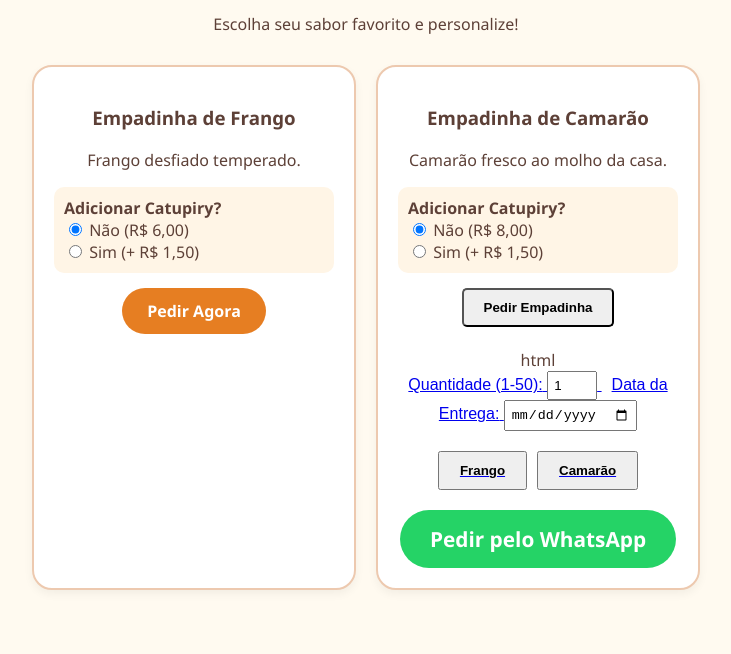
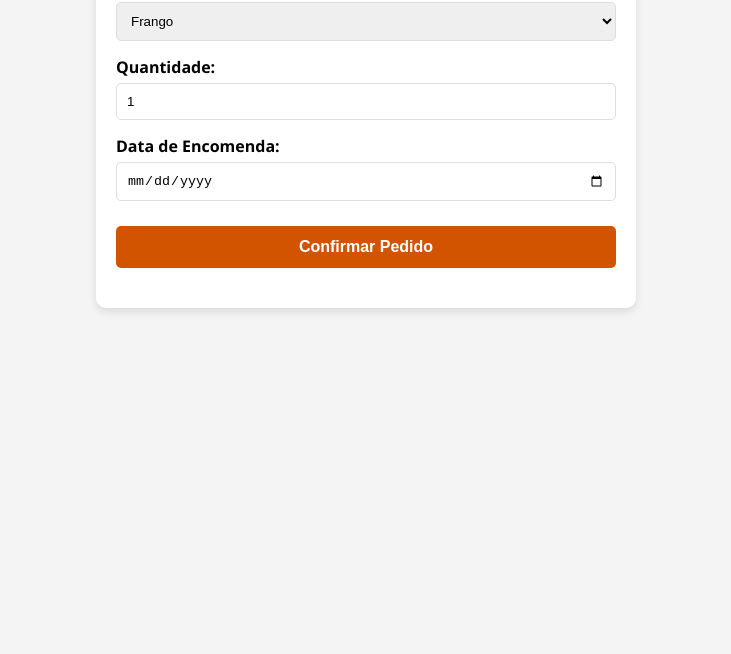
Before and after one commit to mgsbmarcelo-hub/empadinhas-da-marcia, a website: page index.html in a window 1280 px wide. Shown: the part 146-800 px from the top of the page, without its empty margins (274-1005 px from the left). Drawn offline with Linux system fonts and the light colour scheme.

Commit message:
Update HTML structure and styles for empada order

```diff
--- a/index.html
+++ b/index.html
@@ -1,122 +1,99 @@
-html
 <!DOCTYPE html>
-<html lang="pt-br">
+<html lang="pt-BR">
 <head>
     <meta charset="UTF-8">
     <meta name="viewport" content="width=device-width, initial-scale=1.0">
-    <title>Empadaria Gourmet</title>
+    <title>Loja de Empadas - Novo Pedido</title>
     <style>
-        body { font-family: 'Segoe UI', sans-serif; background-color: #fffaf0; color: #5d4037; text-align: center; padding: 20px; }
-        .vitrine { display: flex; flex-wrap: wrap; justify-content: center; gap: 20px; margin-top: 30px; }
-        .card { background: white; border: 2px solid #edc9af; border-radius: 20px; padding: 20px; width: 280px; box-shadow: 0 4px 10px rgba(0,0,0,0.05); }
-        .opcoes { text-align: left; margin: 15px 0; background: #fff5e6; padding: 10px; border-radius: 10px; }
-        .botao { display: inline-block; background: #e67e22; color: white; text-decoration: none; padding: 12px 25px; border-radius: 50px; font-weight: bold; transition: 0.3s; }
-        .botao:hover { background: #d35400; scale: 1.05; }
-        h1 { color: #d35400; font-size: 2.5em; }
+        body { font-family: 'Segoe UI', Tahoma, Geneva, Verdana, sans-serif; background-color: #f4f4f4; padding: 20px; }
+        .container { max-width: 500px; margin: 0 auto; background: white; padding: 20px; border-radius: 10px; box-shadow: 0 4px 8px rgba(0,0,0,0.1); }
+        h2 { text-align: center; color: #d35400; }
+        .form-group { margin-bottom: 15px; }
+        label { display: block; margin-bottom: 5px; font-weight: bold; }
+        input, select { width: 100%; padding: 10px; border: 1px solid #ddd; border-radius: 5px; box-sizing: border-box; }
+
+        #lista-pedidos { margin-top: 20px; }
+        .pedido-item { background: #fff3e0; padding: 10px; border-radius: 5px; margin-bottom: 10px; display: flex; align-items: center; border-left: 5px solid #d35400; }
+        .pedido-item.confirmado { border-left-color: #27ae60; background: #e8f5e9; }
+        .pedido-item input[type="checkbox"] { width: auto; margin-right: 10px; }
+
+        button { width: 100%; padding: 12px; border: none; border-radius: 5px; cursor: pointer; font-size: 16px; font-weight: bold; transition: 0.3s; }
+        #btn-confirmar { background-color: #d35400; color: white; margin-top: 10px; }
+        #btn-confirmar.alterar { background-color: #f39c12; }
+
+        #btn-whatsapp { background-color: #25d366; color: white; text-decoration: none; text-align: center; display: none; margin-top: 20px; padding: 15px; }
+        #btn-whatsapp.show { display: block; }
     </style>
 </head>
 <body>
 
-    <h1>🥧 Empadas do lucas</h1>
-    <p>Escolha seu sabor favorito e personalize!</p>
+<div class="container">
+    <h2>Empadas da Vovó</h2>
 
-    <div class="vitrine">
+    <div id="area-form">
+        <div class="form-group">
+            <label>Tipo de Empada:</label>
+            <select id="sabor">
+                <option value="Frango">Frango</option>
+                <option value="Palmito">Palmito</option>
+                <option value="Carne Seca">Carne Seca</option>
+            </select>
+        </div>
+        <div class="form-group">
+            <label>Quantidade:</label>
+            <input type="number" id="qtd" value="1" min="1">
+        </div>
+        <div class="form-group">
+            <label>Data de Encomenda:</label>
+            <input type="date" id="data">
+        </div>
+        <button id="btn-confirmar" onclick="confirmarPedido()">Confirmar Pedido</button>
+    </div>
 
-        <!-- MODELO DE PRODUTO: FRANGO -->
-        <div class="card">
-            <h3>Empadinha de Frango</h3>
-            <p>Frango desfiado temperado.</p>
-
-            <div class="opcoes">
-                <strong>Adicionar Catupiry?</strong><br>
-                <input type="radio" name="frango" id="f_sem" checked> <label for="f_sem">Não (R$ 6,00)</label><br>
-                <input type="radio" name="frango" id="f_com"> <label for="f_com">Sim (+ R$ 1,50)</label>
-            </div>
-
-            <a href="#" onclick="enviarPedido('Frango')" class="botao">Pedir Agora</a>
-        </div>
-
-        <!-- MODELO DE PRODUTO: CAMARÃO -->
-        <div class="card">
-            <h3>Empadinha de Camarão</h3>
-            <p>Camarão fresco ao molho da casa.</p>
-
-            <div class="opcoes">
-                <strong>Adicionar Catupiry?</strong><br>
-                <input type="radio" name="camarao" id="c_sem" checked> <label for="c_sem">Não (R$ 8,00)</label><br>
-                <input type="radio" name="camarao" id="c_com"> <label for="c_com">Sim (+ R$ 1,50)</label>
-            </div>
-<!-- LINHA NOVA DO BOTÃO (O QUE VOCÊ VAI ADICIONAR) -->
-<button onclick="pedir('Empada')" style="padding: 10px 20px; border-radius: 5px; font-weight: bold; cursor: pointer;">Pedir Empadinha</button>
-<br><br>
-
-            html
-<a href="https://wa.me"
-html
-<div style="text-align: center; font-family: Arial, sans-serif;">
-  <!-- Seleção de Quantidade e Data -->
-  <div style="margin-bottom: 20px;">
-    <label>Quantidade (1-50):</label>
-    <input type="number" id="qtd" value="1" min="1" max="50" style="padding: 5px; width: 50px;">
-
-    <label style="margin-left: 10px;">Data da Entrega:</label>
-    <input type="date" id="dataEntrega" style="padding: 5px;">
-  </div>
-
-  <!-- Botões de Sabores Lado a Lado -->
-  <div style="display: flex; justify-content: center; gap: 10px; margin-bottom: 20px;">
-    <button onclick="enviarPedido('Frango')" style="padding: 10px 20px; cursor: pointer; font-weight: bold;">Frango</button>
-    <button onclick="enviarPedido('Camarão')" style="padding: 10px 20px; cursor: pointer; font-weight: bold;">Camarão</button>
-  </div>
-
-
-  <a id="btnWhats" href="#" onclick="gerarLinkWhats(event)" style="background-color: #25d366; color: white; padding: 15px 30px; text-decoration: none; border-radius: 30px; font-weight: bold; font-size: 1.3em; display: inline-block;">
-     Pedir pelo WhatsApp
-  </a>
+    <div id="lista-pedidos"></div>
+    <a href="#" id="btn-whatsapp" target="_blank">Enviar para WhatsApp</a>
 </div>
 
 <script>
-  // Trava a data para não aceitar passado
-  const hoje = new Date().toISOString().split('T')[0];
-  document.getElementById('dataEntrega').setAttribute('min', hoje);
+    let pedidoConfirmado = false;
 
-  function gerarLinkWhats(e) {
-    const qtd = document.getElementById('qtd').value;
-    const data = document.getElementById('dataEntrega').value;
-    const num = "5521999512027"; // COLOQUE SEU NUMERO AQUI
+    function confirmarPedido() {
+        const sabor = document.getElementById('sabor').value;
+        const qtd = document.getElementById('qtd').value;
+        const data = document.getElementById('data').value;
+        const btn = document.getElementById('btn-confirmar');
+        const lista = document.getElementById('lista-pedidos');
+        const btnZap = document.getElementById('btn-whatsapp');
 
-    if(!data) {
-      alert("Por favor, escolha uma data!");
-      e.preventDefault();
-      return;
+        if (!data) { alert("Por favor, selecione uma data."); return; }
+
+        if (!pedidoConfirmado) {
+            // MODO CONFIRMAR
+            lista.innerHTML = `
+                <div class="pedido-item confirmado">
+                    <input type="checkbox" checked disabled>
+                    <span>${qtd}x Empada de ${sabor} - Entrega: ${data}</span>
+                </div>
+            `;
+            btn.innerText = "Alterar Dados";
+            btn.classList.add('alterar');
+
+            // Prepara Botão Whatsapp
+            const mensagem = encodeURIComponent(`Olá! Quero encomendar: ${qtd} empada(s) de ${sabor} para o dia ${data}`);
+            btnZap.href = `https://wa.me{mensagem}`;
+            btnZap.classList.add('show');
+
+            pedidoConfirmado = true;
+        } else {
+            // MODO ALTERAR
+            btn.innerText = "Confirmar Pedido";
+            btn.classList.remove('alterar');
+            btnZap.classList.remove('show');
+            lista.innerHTML = "";
+            pedidoConfirmado = false;
+        }
     }
-
-    const texto = `Olá! Quero encomendar ${qtd} empadas para o dia ${data}.`;
-    e.target.href = `https://wa.me{num}?text=${encodeURIComponent(texto)}`;
-  }
 </script>
-
-    </div>
-
-    <!-- Lógica para enviar ao WhatsApp -->
-    <script>
-        function enviarPedido(sabor) {
-            let numero = "5521999512027"; // COLOQUE SEU NÚMERO AQUI (com DDD)
-            let temCatupiry = "";
-
-            // Verifica qual rádio está marcado (ID simplificado para o exemplo)
-            if (sabor === 'Frango') {
-                temCatupiry = document.getElementById('f_com').checked ? "COM Catupiry" : "SEM Catupiry";
-            } else if (sabor === 'Camarão') {
-                temCatupiry = document.getElementById('c_com').checked ? "COM Catupiry" : "SEM Catupiry";
-            }
-
-            let mensagem = `Olá! Gostaria de pedir uma Empadinha de ${sabor} (${temCatupiry}).`;
-            let link = `https://wa.me{numero}?text=${encodeURIComponent(mensagem)}`;
-
-            window.open(link, '_blank');
-        }
-    </script>
 
 </body>
 </html>
```
